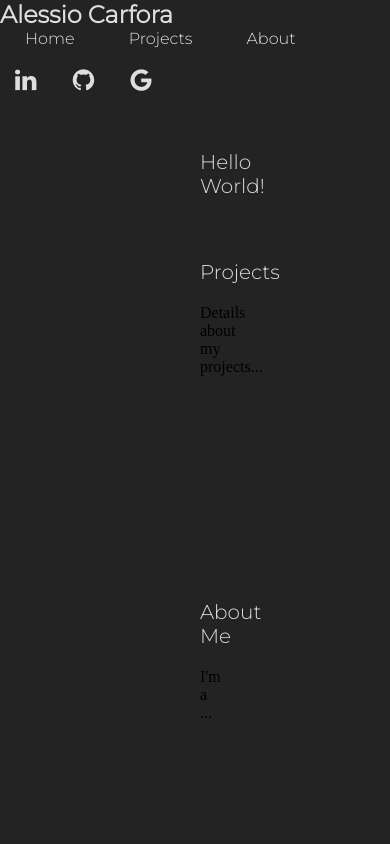
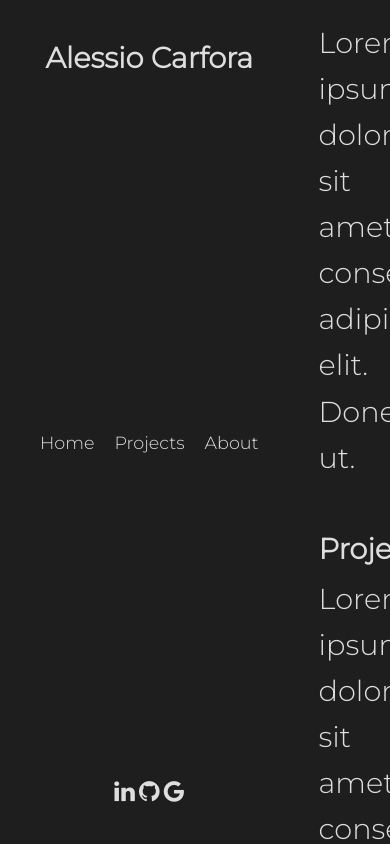
Before and after one commit to ACarfora/alessio-carfora-website, a plain HTML site: page index.html in a window 390 px wide. Drawn offline with Linux system fonts and the light colour scheme.

Commit message:
index update + css overhaul

```diff
--- a/index.html
+++ b/index.html
@@ -36,17 +36,17 @@
 <!--SCROLLABLE MAIN SECTION-->
   <main class="content">
     <section id="home">
-      <p class="introduction">Hello World!</p>
+      <p class="introduction">Lorem ipsum dolor sit amet, consectetur adipiscing elit. Donec ut.</p>
     </section>
 
     <section id="projects">
       <h2>Projects</h2>
-      <p>Details about my projects...</p>
+      <p>Lorem ipsum dolor sit amet, consectetur adipiscing elit. Donec ut.</p>
     </section>
 
     <section id="about">
       <h2>About Me</h2>
-      <p>I'm a ...</p>
+      <p>Lorem ipsum dolor sit amet, consectetur adipiscing elit. Donec ut.</p>
     </section>
   </main>
   </div>
--- a/webpage.css
+++ b/webpage.css
@@ -5,186 +5,132 @@
   --aquamarine: rgb(127, 255, 212);
 }
 
+
+/* GENERAL STYLING */
 * {
-  box-sizing: border-box;
   margin: 0;
   padding: 0;
-  background-color: var(--grey);
+  box-sizing: border-box;
 }
 
-/* NAVIGATION BAR */
-header {
+body {
+  font-family: 'Montserrat', sans-serif;
+  background-color: var(--obsidian);
+  color: var(--white);
   display: flex;
-  justify-content: space-between;
-  align-items: center;
-  padding: 30px 10%;
+  height: 100vh;
+  overflow: hidden;
 }
 
-.name {
-  font-family: "Montserrat", sans-serif;
-  font-weight: 300;
-  font-size: 16px;
+/* MAIN CONTAINER */
+.container {
+  display: flex;
+  width: 100%;
+  height: 100vh;
+}
+
+/* SIDEBAR - LEFT SIDE - STATIC */
+.sidebar {
+  width: 30%;
+  max-width: 300px;
+  background-color: var(--obsidian);
+  padding: 40px;
+  display: flex;
+  flex-direction: column;
+  justify-content: space-between;
+  position: fixed;
+  height: 100vh;
+  left: 0;
+  top: 0;
+border-right: 2px solid var(--grey);
+}
+
+/* NAME + NAV */
+.sidebar h1 {
+  font-size: 1.8rem;
+  font-weight: bold;
   color: var(--white);
 }
 
 .logo-name {
   text-decoration: none;
-}
-
-#navbar {
-  font-family: "Montserrat", sans-serif;
-  font-weight: 300;
-  font-size: 16px;
+  color: var(--white);
 }
 
 .nav-links {
   list-style: none;
+  margin-top: 30px;
 }
 
-.nav-links li {
-  display: inline-block;
-  padding: 0px 25px;
+.nav-links a {
+  text-decoration: none;
+  color: var(--white);
+  font-size: 1.1rem;
+  transition: color 0.3s;
 }
 
-.nav-links li a {
-  transition: all 0.3s ease 0s;
+.nav-links a:hover {
+  color: var(--aquamarine);
+}
+
+/* SOCIAL LINKS */
+.social-links a {
+  color: var(--white);
+  font-size: 1.5rem;
+  transition: color 0.3s;
   text-decoration: none;
 }
 
-.nav-links li a:hover {
+.social-links a:hover {
   color: var(--aquamarine);
 }
 
-a:link, a:active, a:visited {
-  color: var(--white);
+/* MAIN - RIGHT SIDE - SCROLLABLE */
+.content {
+  margin-left: 300px;
+  width: calc(100% - 300px);
+  padding: 50px;
+  height: 100vh;
+  overflow-y: auto; /* allow scrolling */
 }
 
-.social-links {
-  font-size: 25px;
-}
-
-.fa {
-  padding-top: 20px;
-  padding-left: 15px;
-  padding-right: 15px;
-  padding-bottom: 20px;
-  text-decoration: none;
-}
-
-.fa:hover {
-  color: var(--aquamarine);
-  transition: all 0.3s ease 0s;
-}
-
-/* END OF NAVIGATION BAR */
-
-/* HOME SECTION */
-
-#home {
-  position: fixed;
-  width: 100%;
-  padding-left: 200px;
-  padding-right: 250px;
-  text-align: left;
-  top: 150px;
-  color: var(--white);
-  font-weight: 300;
-  font-size: 20px;
-  font-family: "Montserrat", sans-serif;
-}
-/* END OF HOME SECTION */
-
-/* PROJECT SECTION */
-
-#projects {
-  position: fixed;
-  top: 260px;
-  width: 100%;
-  padding-left: 200px;
-  padding-right: 250px;
-  text-align: left;
+/* SECTION STYLING */
+section {
+  margin-bottom: 50px;
 }
 
 h2 {
+  font-size: 1.8rem;
   color: var(--white);
-  font-family: "Montserrat", sans-serif;
-  font-weight: 300;
-  font-size: 20px;
-  padding-bottom: 20px;
+  margin-bottom: 10px;
 }
 
-.project-grid {
-  display: grid;
-    grid-template-columns: repeat(8, 1fr);
-    grid-template-rows: repeat(8, 5vw);
-    grid-gap: 15px;
+p {
+  font-size: 1.8rem;
+  color: var(--white);
+  line-height: 1.6;
 }
 
-.project-image {
+/* RESPONSIVE DESIGN */
+@media (max-width: 900px) {
+  .sidebar {
     width: 100%;
-  height: 100%;
-  object-fit: cover;
+    max-width: none;
+    height: auto;
+    position: relative;
+    border-right: none;
+    text-align: center;
   }
 
-.project-item-1 {
-  grid-column-start: 1;
-  grid-column-end: 2;
-  grid-row-start: 1;
-  grid-row-end: 2;
+  .nav-links {
+    display: flex;
+    justify-content: center;
+    gap: 20px;
   }
 
-.project-item-2 {
-  grid-column-start: 2;
-  grid-column-end: 3;
-  grid-row-start: 1;
-  grid-row-end: 2;
+  .content {
+    margin-left: 0;
+    width: 100%;
+    padding: 20px;
   }
-
-.project-item-3 {
-  grid-column-start: 3;
-  grid-column-end: 4;
-  grid-row-start: 1;
-  grid-row-end: 2;
 }
-
-.project-item-4 {
-  grid-column-start: 4;
-  grid-column-end: 5;
-  grid-row-start: 1;
-  grid-row-end: 2;
-}
-
-/* END OF PROJECT SECTION */
-
-/* ABOUT SECTION */
-
-#about {
-  position: fixed;
-  top: 600px;
-  width: 100%;
-  padding-left: 200px;
-  padding-right: 250px;
-}
-
-h3 {
-  text-align: left;
-  color: var(--white);
-  font-family: "Montserrat", sans-serif;
-  font-weight: 300;
-  font-size: 20px;
-}
-
-/* END OF ABOUT SECTION */
-
-
-/* FOOTER SECTION */
-.footer {
-  position: fixed;
-  top: 700px;
-  width: 100%;
-  text-align: center;
-  color: var(--white);
-  font-family: "Montserrat", sans-serif;
-  font-weight: 100;
-  font-size: 12px;
-}
```
Lines whose indentation alone changed are shown as unchanged.
